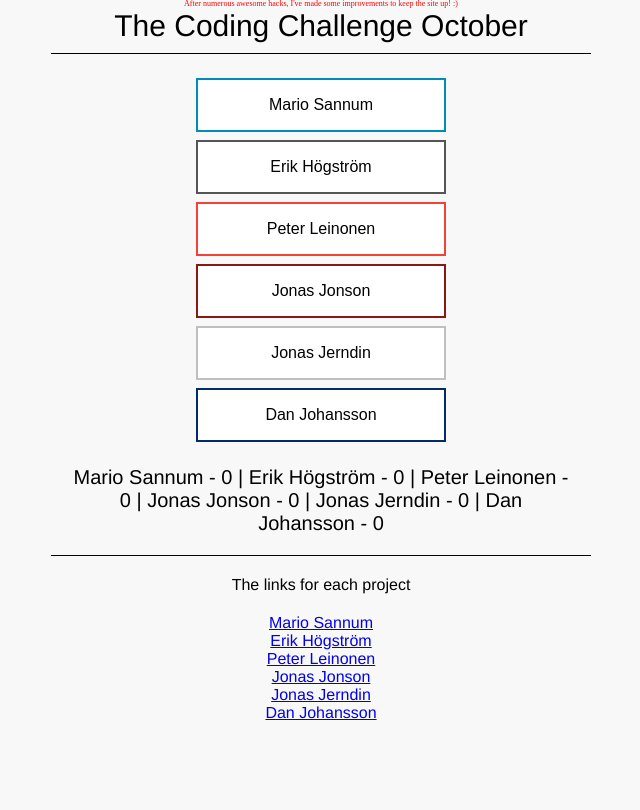
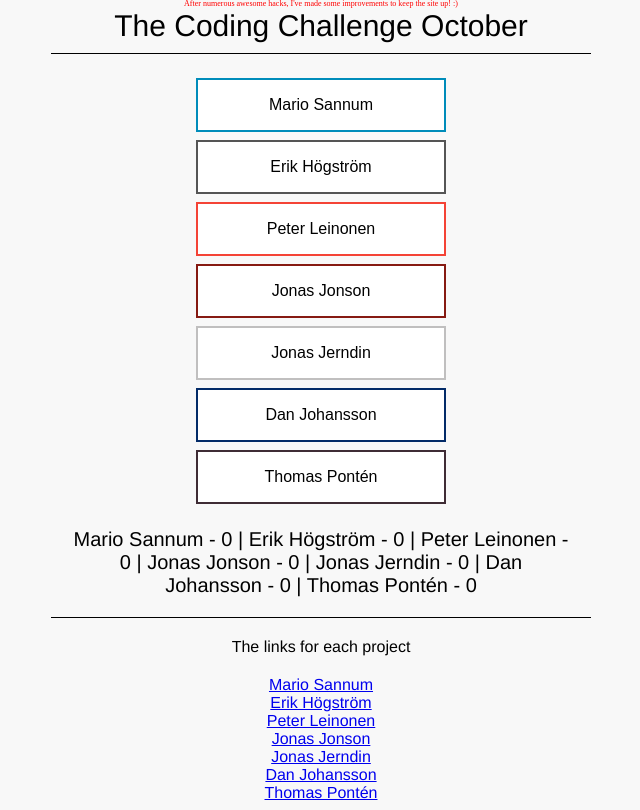
Before and after one commit to filipdadgar/azure-vote, a Flask app: page / in a window 1280 px wide. Shown: the part 64-874 px from the top of the page, without its empty margins (319-959 px from the left). Before the commit the page ends 784 px from the top, so only its background shows below. Run offline with Flask 2, Linux system fonts and the light colour scheme; data comes from the database, SQL or seed files in the repository.

Commit message:
Added new competitor

```diff
--- a/azure-vote-mysql/azurevote.sql
+++ b/azure-vote-mysql/azurevote.sql
@@ -1,3 +1,3 @@
 CREATE TABLE `azurevote`.`azurevote` (`voteid` INT NOT NULL,`votevalue` VARCHAR(45) NULL,`counter` INT NOT NULL, PRIMARY KEY (`voteid`));
 SET NAMES utf8;
-INSERT INTO `azurevote`.`azurevote` VALUES(1,'Mario Sannum',0), (2,'Erik Högström',0), (3,'Peter Leinonen',0), (4,'Jonas Jonson',0), (5,'Jonas Jerndin',0), (6,'Dan Johansson',0);
+INSERT INTO `azurevote`.`azurevote` VALUES(1,'Mario Sannum',0), (2,'Erik Högström',0), (3,'Peter Leinonen',0), (4,'Jonas Jonson',0), (5,'Jonas Jerndin',0), (6,'Dan Johansson',0), (7, 'Thomas Pontén',0);
--- a/azure-vote/azure-vote/config_file.cfg
+++ b/azure-vote/azure-vote/config_file.cfg
@@ -6,4 +6,5 @@ VOTE3VALUE = 'Peter Leinonen'
 VOTE4VALUE = 'Jonas Jonson'
 VOTE5VALUE = 'Jonas Jerndin'
 VOTE6VALUE = 'Dan Johansson'
+VOTE7VALUE = 'Thomas Pontén'
 SHOWHOST = 'false'
--- a/azure-vote/azure-vote/main.py
+++ b/azure-vote/azure-vote/main.py
@@ -15,6 +15,7 @@ button3 =       app.config['VOTE3VALUE']
 button4 =       app.config['VOTE4VALUE']
 button5 =       app.config['VOTE5VALUE']
 button6 =       app.config['VOTE6VALUE']
+button7 =       app.config['VOTE7VALUE']
 title =         app.config['TITLE']
 
 # MySQL configurations
@@ -45,6 +46,7 @@ def index():
     vote4 = 0
     vote5 = 0
     vote6 = 0
+    vote7 = 0
 
     if request.method == 'GET':
 
@@ -68,9 +70,11 @@ def index():
                 vote5 = i[1]
             elif i[0] == app.config['VOTE6VALUE']:
                 vote6 = i[1]
+            elif i[0] == app.config['VOTE7VALUE']:
+                vote7 = i[1]
 
         # Return index with values
-        return render_template("index.html", value1=vote1, value2=vote2, value3=vote3, value4=vote4, value5=vote5, value6=vote6, button1=button1, button2=button2, button3=button3, button4=button4, button5=button5, button6=button6, title=title)
+        return render_template("index.html", value1=vote1, value2=vote2, value3=vote3, value4=vote4, value5=vote5, value6=vote6, value7=vote7, button1=button1, button2=button2, button3=button3, button4=button4, button5=button5, button6=button6, button7=button7, title=title)
     elif request.method == 'POST':
 
         if request.form['vote'] == 'reset':
@@ -78,7 +82,7 @@ def index():
             # Empty table and return results
             #cursor.execute('''Delete FROM azurevote''')
             #connection.commit()
-            return render_template("index.html", value1=vote1, value2=vote2, value3=vote3, value4=vote4, value5=vote5, value6=vote6, button1=button1, button2=button2, button3=button3, button4=button4, button5=button5, button6=button6, title=title)
+            return render_template("index.html", value1=vote1, value2=vote2, value3=vote3, value4=vote4, value5=vote5, value6=vote6, value7=vote7, button1=button1, button2=button2, button3=button3, button4=button4, button5=button5, button6=button6, button7=button7, title=title)
         else:
 
             # Insert vote result into DB
@@ -107,9 +111,11 @@ def index():
                     vote5 = i[1]
                 elif i[0] == app.config['VOTE6VALUE']:
                     vote6 = i[1]
+                elif i[0] == app.config['VOTE7VALUE']:
+                    vote7 = i[1]
 
             # Return results
-            return render_template("index.html", value1=vote1, value2=vote2, value3=vote3, value4=vote4, value5=vote5, value6=vote6, button1=button1, button2=button2, button3=button3, button4=button4, button5=button5, button6=button6, title=title)
+            return render_template("index.html", value1=vote1, value2=vote2, value3=vote3, value4=vote4, value5=vote5, value6=vote6, value7=vote7, button1=button1, button2=button2, button3=button3, button4=button4, button5=button5, button6=button6, button7=button7, title=title)
 
 @app.route('/results')
 def results():
--- a/azure-vote/azure-vote/static/default.css
+++ b/azure-vote/azure-vote/static/default.css
@@ -142,3 +142,13 @@ div#results {
     background-color: #6e514f;
     color: white;
 }
+.button7 {
+    background-color: white;
+    color: black;
+    border: 2px solid #3f2c35;
+}
+
+.button7:hover {
+    background-color: #6e4f61;
+    color: white;
+}
--- a/azure-vote/azure-vote/templates/index.html
+++ b/azure-vote/azure-vote/templates/index.html
@@ -23,10 +23,11 @@
         <button name="vote" value="{{button4}}" onclick="send()" class="button button4">{{button4}}</button>
         <button name="vote" value="{{button5}}" onclick="send()" class="button button5">{{button5}}</button>
         <button name="vote" value="{{button6}}" onclick="send()" class="button button6">{{button6}}</button>
+        <button name="vote" value="{{button7}}" onclick="send()" class="button button7">{{button7}}</button>
 
         <div id="space"></div>
         <div id="space"></div>
-        <div id="results"> {{button1}} - {{ value1 }} | {{button2}} - {{ value2 }} | {{button3}} - {{ value3 }} | {{button4}} - {{ value4 }} | {{button5}} - {{ value5 }} | {{button6}} - {{ value6 }} </div>
+        <div id="results"> {{button1}} - {{ value1 }} | {{button2}} - {{ value2 }} | {{button3}} - {{ value3 }} | {{button4}} - {{ value4 }} | {{button5}} - {{ value5 }} | {{button6}} - {{ value6 }} | {{button7}} - {{ value7 }} </div>
 
         </center>
         </form>
@@ -44,6 +45,7 @@
         <div id="links"><a href="https://github.com/mrBoie/musical-broccoli">Jonas Jonson</a></div>
         <div id="links"><a href="https://github.com/swizkon/roblang-tdd-workshop">Jonas Jerndin</a></div>
         <div id="links"><a href="https://github.com/DanJoh74/RobbersLang.IO">Dan Johansson</a></div>
+        <div id="links"><a href="https://github.com/add_me_please">Thomas Pontén</a></div>
     </div>
 
 </body>
```
